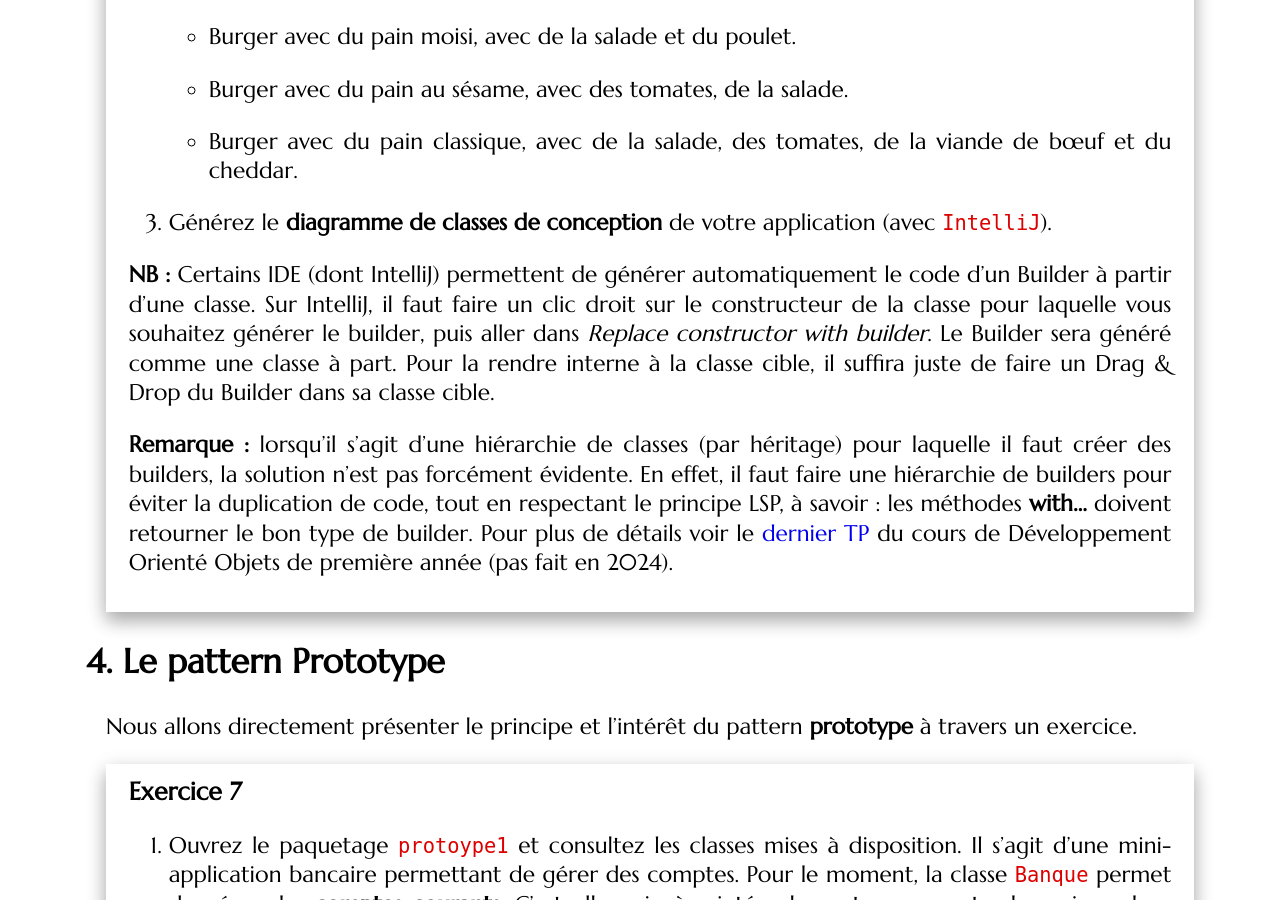
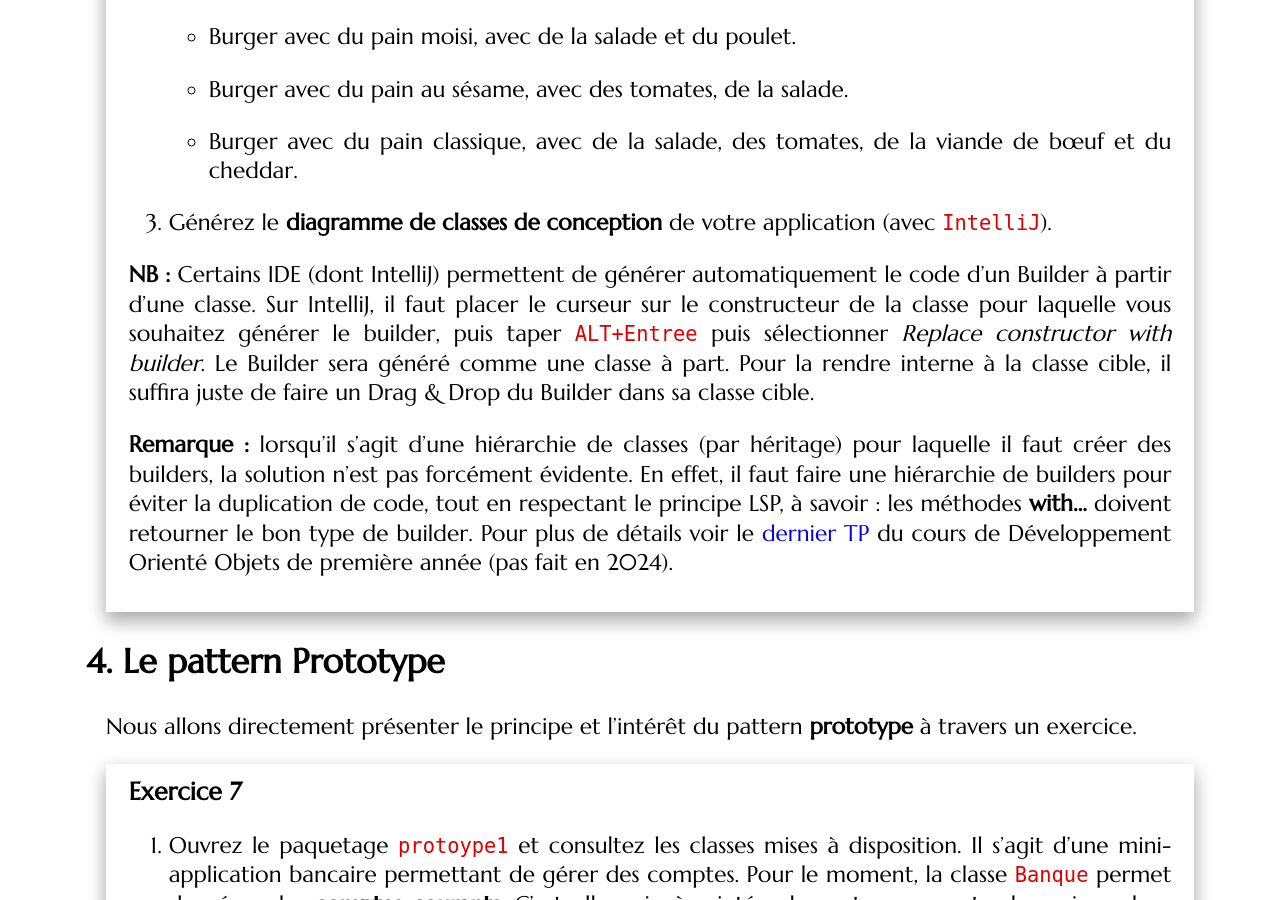
Before and after one commit to mgasquet/R304-QualiteDeveloppement, a Jekyll site: the page built from tutorials/tutorial4.md, in a window 1280 px wide and 900 px high, scrolled down 22236 px. Built offline with Jekyll 4.4.1, drawn with Linux system fonts in a browser that asks for light colours; some web fonts are replaced.

Commit message:
Precisions generation auto builder

```diff
--- a/tutorials/tutorial4.md
+++ b/tutorials/tutorial4.md
@@ -660,7 +660,7 @@ class Exemple {
 
 3. Générez le **diagramme de classes de conception** de votre application (avec `IntelliJ`).
 
-**NB :** Certains IDE (dont IntelliJ) permettent de générer automatiquement le code d'un Builder à partir d'une classe. Sur IntelliJ, il faut faire un clic droit sur le constructeur de la classe pour laquelle vous souhaitez générer le builder, puis aller dans _Replace constructor with builder_. Le Builder sera généré comme une classe à part. Pour la rendre interne à la classe cible, il suffira juste de faire un Drag & Drop du Builder dans sa classe cible.
+**NB :** Certains IDE (dont IntelliJ) permettent de générer automatiquement le code d'un Builder à partir d'une classe. Sur IntelliJ, il faut placer le curseur sur le constructeur de la classe pour laquelle vous souhaitez générer le builder, puis taper `ALT+Entree` puis sélectionner _Replace constructor with builder_. Le Builder sera généré comme une classe à part. Pour la rendre interne à la classe cible, il suffira juste de faire un Drag & Drop du Builder dans sa classe cible.
 
 **Remarque :** lorsqu'il s'agit d'une hiérarchie de classes (par héritage) pour laquelle il faut créer des builders, la solution n'est pas forcément évidente. En effet, il faut faire une hiérarchie de builders pour éviter la duplication de code, tout en respectant le principe LSP, à savoir : les méthodes **with...** doivent retourner le bon type de builder. Pour plus de détails voir le [dernier TP](https://gitlabinfo.iutmontp.univ-montp2.fr/dev-objets/tp11) du cours de Développement Orienté Objets de première année (pas fait en 2024).
 
```
